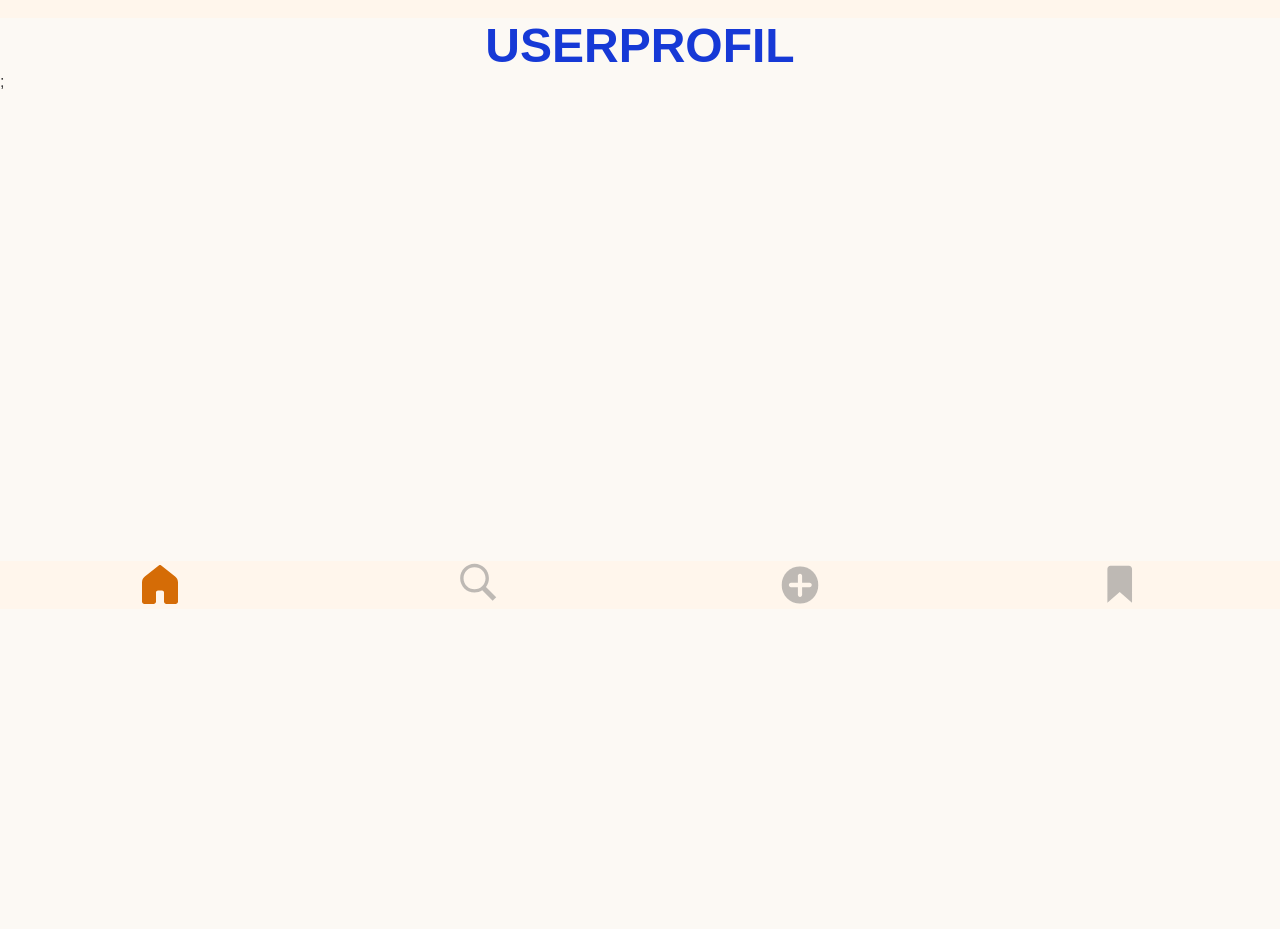
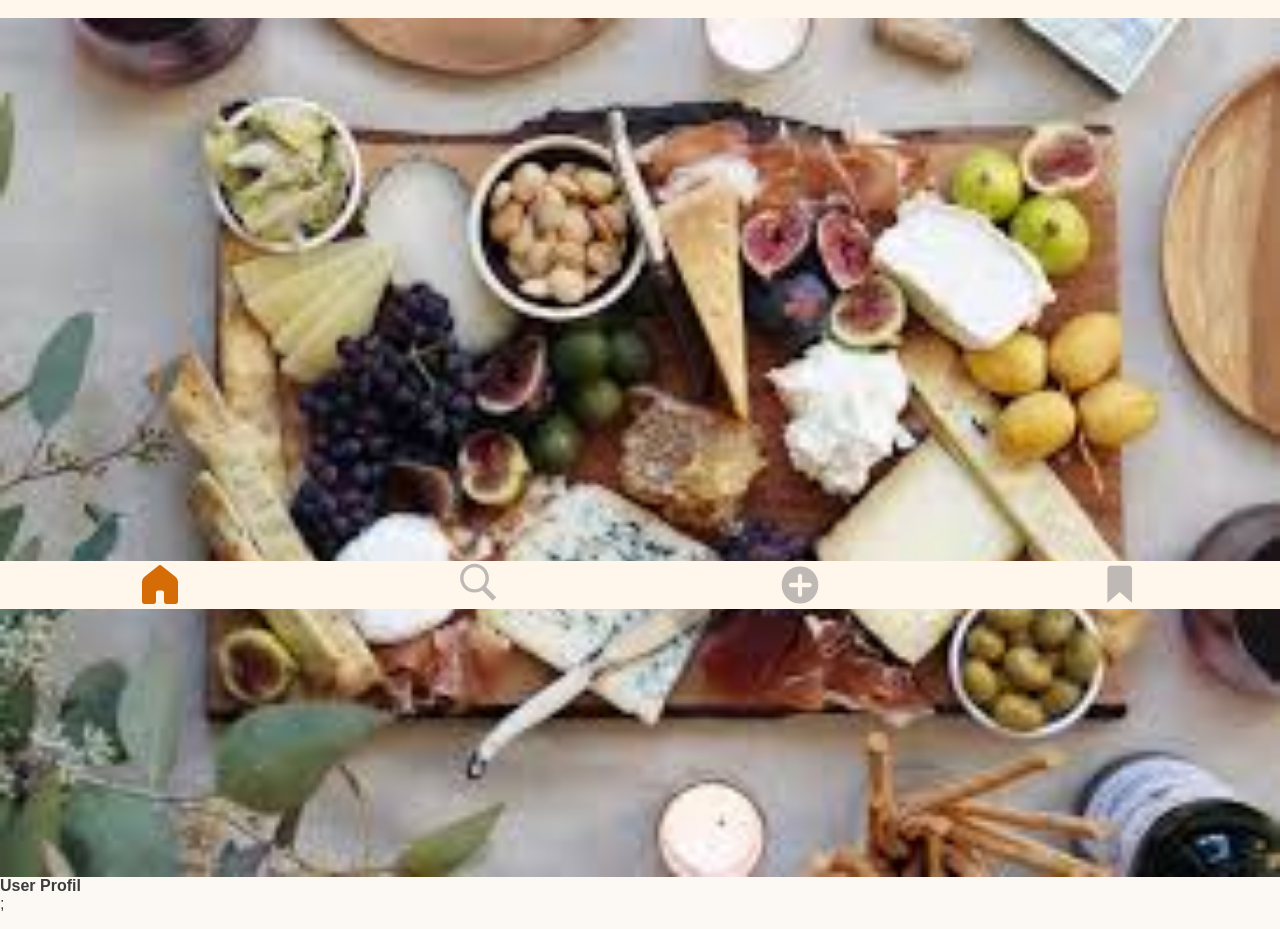
Before and after one commit to WildCodeSchool/0923-lille-JS-eatingnamnam, a React (Vite) app in the folder frontend/: page /profile in a window 1280 px wide. Shown: the part 191-1120 px from the top of the page. Before the commit the page ends 848 px from the top, so only its background shows below. Built offline with nearby package versions, Linux system fonts and the light colour scheme; a web font is replaced by a local one.

Commit message:
Update UserProfil.jsx

```diff
--- a/frontend/src/pages/UserProfil/UserProfil.jsx
+++ b/frontend/src/pages/UserProfil/UserProfil.jsx
@@ -3,7 +3,12 @@ import "./UserProfil.scss";
 function UserProfil() {
   return (
     <>
-      <h1 className="UserProfil">USERPROFIL</h1>;
+      <img
+        className="UserProfil__img"
+        src="src/assets/PlateauFromageProfil.jpg"
+        alt="a magnifying glass icon"
+      />
+      <h1 className="UserProfil__name">User Profil</h1>;
     </>
   );
 }
```
